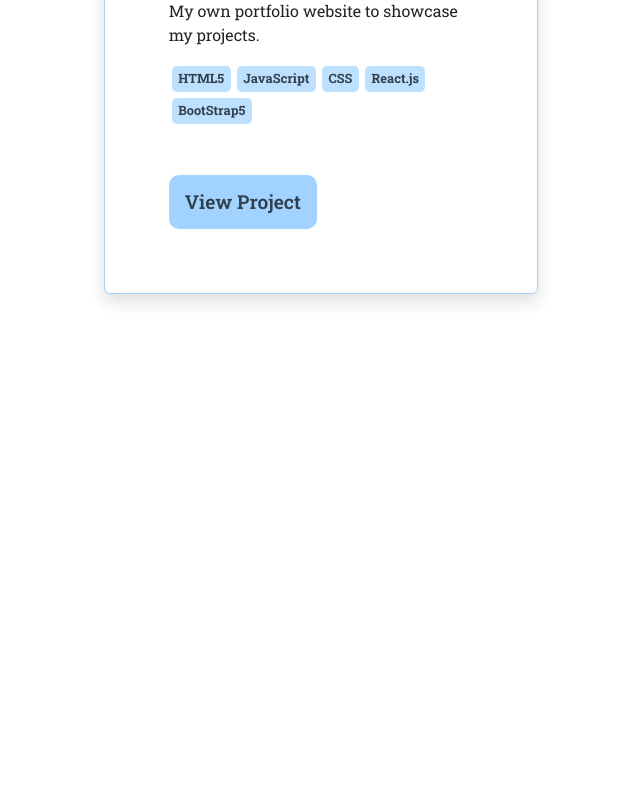
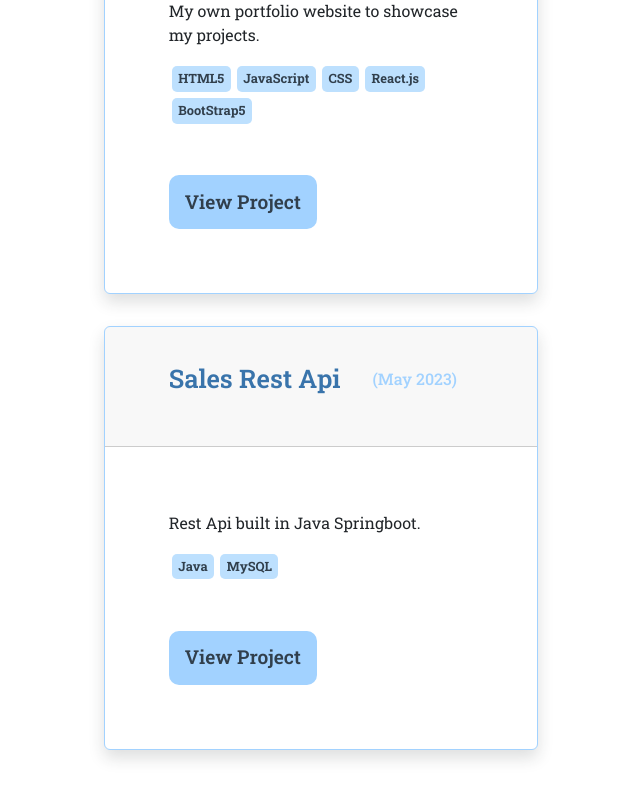
Before and after one commit to merickagustin/my-portfolio, a React (Create React App) app: page /projects in a window 1280 px wide. Shown: the part 1133-1933 px from the top of the page, without its empty margins (319-959 px from the left). Before the commit the page ends 1555 px from the top, so only its background shows below. Built offline with nearby package versions, Linux system fonts and the light colour scheme.

Commit message:
Added new updates incl. skeleton loading animation

```diff
--- a/package.json
+++ b/package.json
@@ -10,6 +10,7 @@
     "bootstrap": "^5.3.0-alpha1",
     "react": "^18.2.0",
     "react-dom": "^18.2.0",
+    "react-loading-skeleton": "^3.3.1",
     "react-router-dom": "^6.9.0",
     "react-scripts": "5.0.1",
     "web-vitals": "^2.1.4"
--- a/src/App.js
+++ b/src/App.js
@@ -3,10 +3,13 @@ import Navbar from "./components/Navbar.js";
 import Projects from "./components/Projects.js";
 import Contacts from "./components/Contacts.js";
 import { BrowserRouter, Route, Routes } from "react-router-dom";
+import Skeleton, { SkeletonTheme } from "react-loading-skeleton";
+import "react-loading-skeleton/dist/skeleton.css";
 
 function App() {
   return (
     <BrowserRouter>
+      <SkeletonTheme baseColor="#415466" highlightColor="#444">
         <div className="App">
           <header className="App-header sticky-top">
             <Navbar />
@@ -19,6 +22,7 @@ function App() {
             </Routes>
           </main>
         </div>
+      </SkeletonTheme>
     </BrowserRouter>
   );
 }
--- a/src/components/Home.js
+++ b/src/components/Home.js
@@ -18,6 +18,7 @@ import BootStrapLogo from "./subcomponents/BootStrapLogo.js";
 import HTML5Logo from "./subcomponents/HTML5Logo.js";
 import CSSLogo from "./subcomponents/CSSLogo.js";
 import SocialsSub from "./subcomponents/SocialsSub.js";
+import Skeleton from "react-loading-skeleton";
 
 const startYear = new Date("03/01/2014").getFullYear();
 const curYear = new Date().getFullYear();
--- a/src/components/Navbar.js
+++ b/src/components/Navbar.js
@@ -20,9 +20,9 @@ function Navbar() {
   return (
     <nav className="navbar bg-primary navbar-expand-lg fs-4">
       <div className="container-fluid fw-bold">
-        <a className="navbar-brand" href="#">
+        <Link className="navbar-brand" to="/">
           Merick Icy Agustin
-        </a>
+        </Link>
         <button
           className="navbar-toggler"
           type="button"
--- a/src/components/Projects.js
+++ b/src/components/Projects.js
@@ -17,6 +17,14 @@ const projectCards = [
     sourceCodeLink: "https://github.com/merickagustin/my-portfolio",
     sourceWebsite: "",
     techs: ["HTML5", "JavaScript", "CSS", "React.js", "BootStrap5"],
+  },
+  {
+    projectTitle: "Sales Rest Api",
+    projectDate: "(May 2023)",
+    projectDescription: "Rest Api built in Java Springboot.",
+    sourceCodeLink: "https://github.com/merickagustin/sales-rest-api",
+    sourceWebsite: "",
+    techs: ["Java", "MySQL"],
   },
 ];
 
--- a/src/components/subcomponents/EmailForm.js
+++ b/src/components/subcomponents/EmailForm.js
@@ -16,6 +16,7 @@ function EmailForm() {
       )
       .then(
         (result) => {
+          alert("Email Sent.");
           console.log(result.text);
         },
         (error) => {
@@ -31,10 +32,11 @@ function EmailForm() {
       <h3 className="text-primary">Contact Me</h3>
       <div className="mb-1 row">
         <div className="col">
-          <label htmlFor="exampleFormControlInput1" className="form-label">
+          <label htmlFor="full-name-control-form" className="form-label">
             Full Name
           </label>
           <input
+            id="full-name-control-form"
             name="from-name"
             type="input"
             className="form-control"
@@ -42,10 +44,11 @@ function EmailForm() {
           />
         </div>
         <div className="col">
-          <label htmlFor="exampleFormControlInput1" className="form-label">
+          <label htmlFor="email-control-form" className="form-label">
             Your Email
           </label>
           <input
+            id="email-control-form"
             name="email-from"
             type="email"
             className="form-control"
@@ -55,19 +58,24 @@ function EmailForm() {
         </div>
       </div>
       <div className="col">
-        <label htmlFor="exampleFormControlInput1" className="form-label">
+        <label htmlFor="subject-control-form" className="form-label">
           Subject
         </label>
-        <input name="subject" type="text" className="form-control" />
+        <input
+          id="subject-control-form"
+          name="subject"
+          type="text"
+          className="form-control"
+        />
       </div>
       <div className="mb-1">
-        <label htmlFor="exampleFormControlTextarea1" className="form-label">
+        <label htmlFor="message-control-form" className="form-label">
           Message
         </label>
         <textarea
+          id="message-control-form"
           name="message"
           className="form-control"
-          id="exampleFormControlTextarea1"
           rows="8"
           required
         ></textarea>
```
Also changed, not shown: 1 other file (tests, documents, lock files or other folders). Lines whose indentation alone changed are shown as unchanged.
